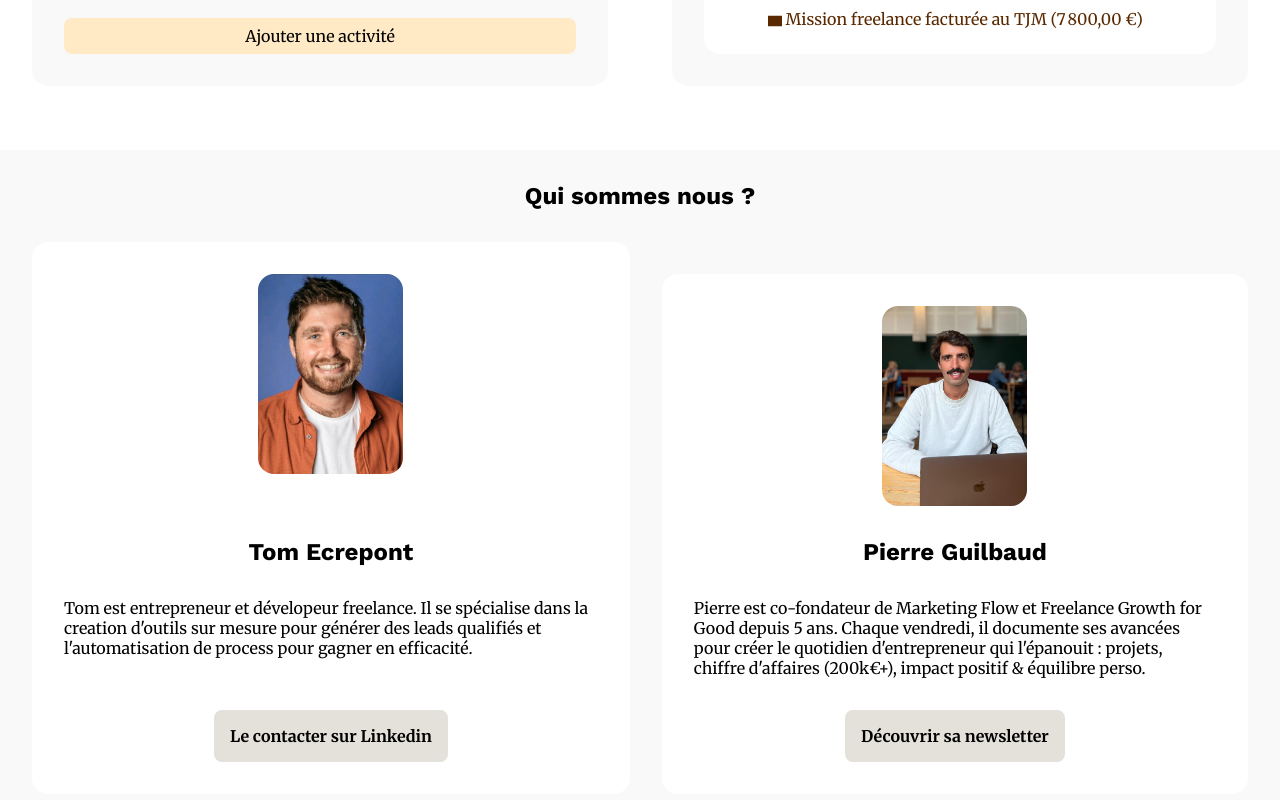
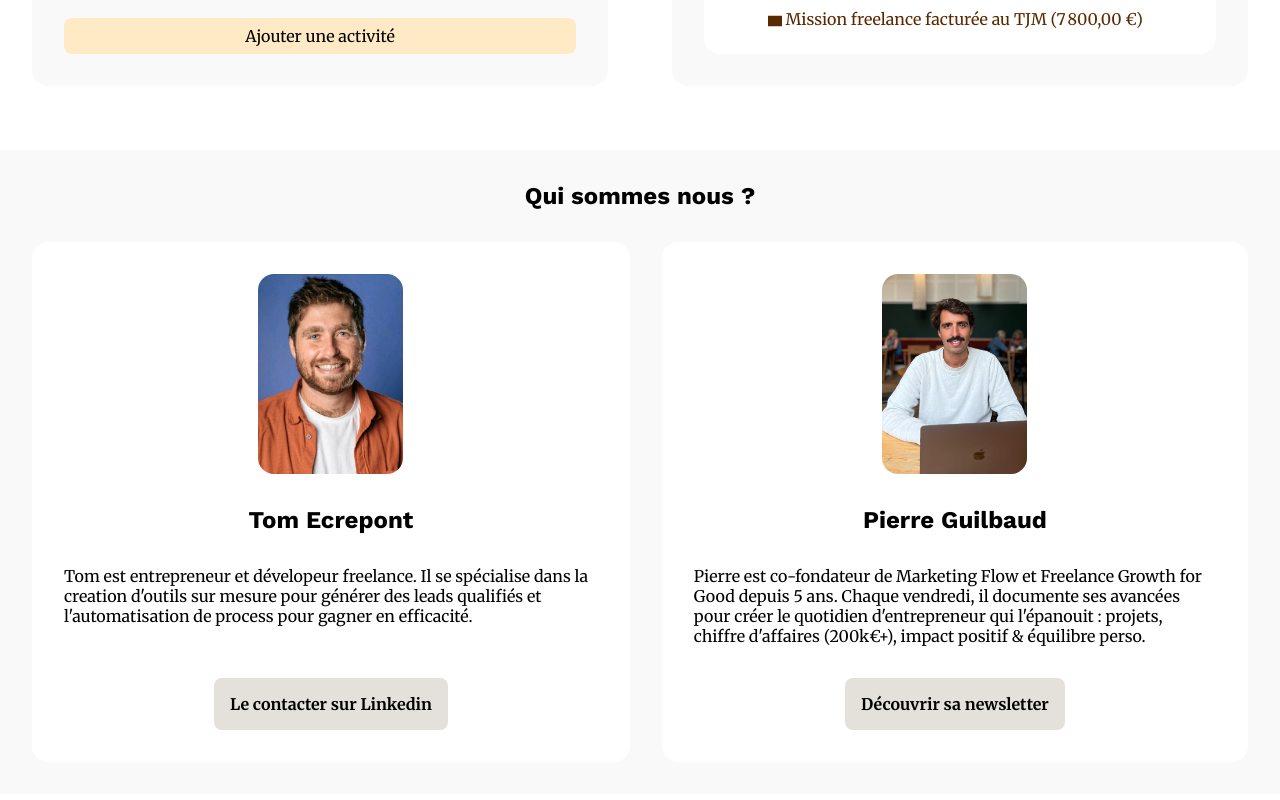
Before and after one commit to troptropcontent/freelance_revenue_simulator, a React (Vite) app in the folder frontend/: page / in a window 1280 px wide. Shown: the part 1321-2121 px from the top of the page. Built offline with nearby package versions, Linux system fonts and the light colour scheme.

Commit message:
remove useless space above Pierre's face

```diff
--- a/frontend/public/index.css
+++ b/frontend/public/index.css
@@ -200,7 +200,6 @@ body {
 
 #who_we_are_section_article_2_photo {
   grid-area: article_2_photo;
-  margin-block-start: var(--spacing-medium);
 }
 
 #who_we_are_section_article_2_title {
```
